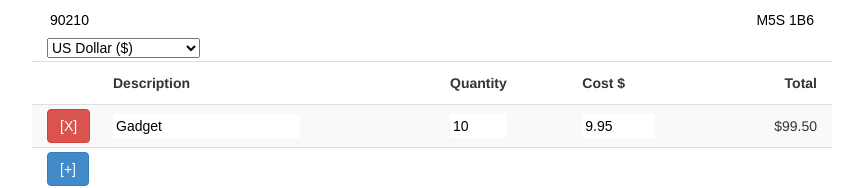
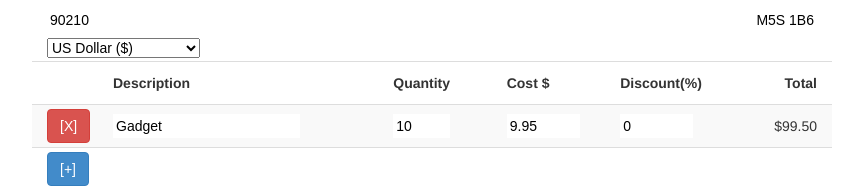
Before and after one commit to LucasMorettoRodrigues/invoiceReactApp, a React app: page / in a window 1280 px wide. Shown: the part 458-646 px from the top of the page, without its empty margins (208-1071 px from the left). Built offline with nearby package versions, Linux system fonts and the light colour scheme.

Commit message:
Add discount to Table

```diff
--- a/src/components/invoice/itemsTable/rows/Header.tsx
+++ b/src/components/invoice/itemsTable/rows/Header.tsx
@@ -23,6 +23,7 @@ export const Header = () => {
             <RowItem flex={6}>Description</RowItem>
             <RowItem flex={2}>Quantity</RowItem>
             <RowItem flex={2}>Cost {symbol}</RowItem>
+            <RowItem flex={2}>Discount(%)</RowItem>
             <RowItem flex={2} align="right">Total</RowItem>
         </Container>
     )
--- a/src/components/invoice/itemsTable/rows/TableItem.tsx
+++ b/src/components/invoice/itemsTable/rows/TableItem.tsx
@@ -109,6 +109,16 @@ export const TableItem = ({ item, index }: Props) => {
                     />
                 </InputController>
             </RowItem>
+            <RowItem flex={2}>
+                <InputController style={{ maxWidth: '73px' }}>
+                    <Input
+                        name="discount"
+                        type="number"
+                        onChange={(e) => handleChangeItem(e, index)}
+                        value={item.discount}
+                    />
+                </InputController>
+            </RowItem>
             <RowItem flex={2} align="right" >{symbol}{(item.qty * item.cost).toFixed(2)}</RowItem>
         </Container>
     )
```
